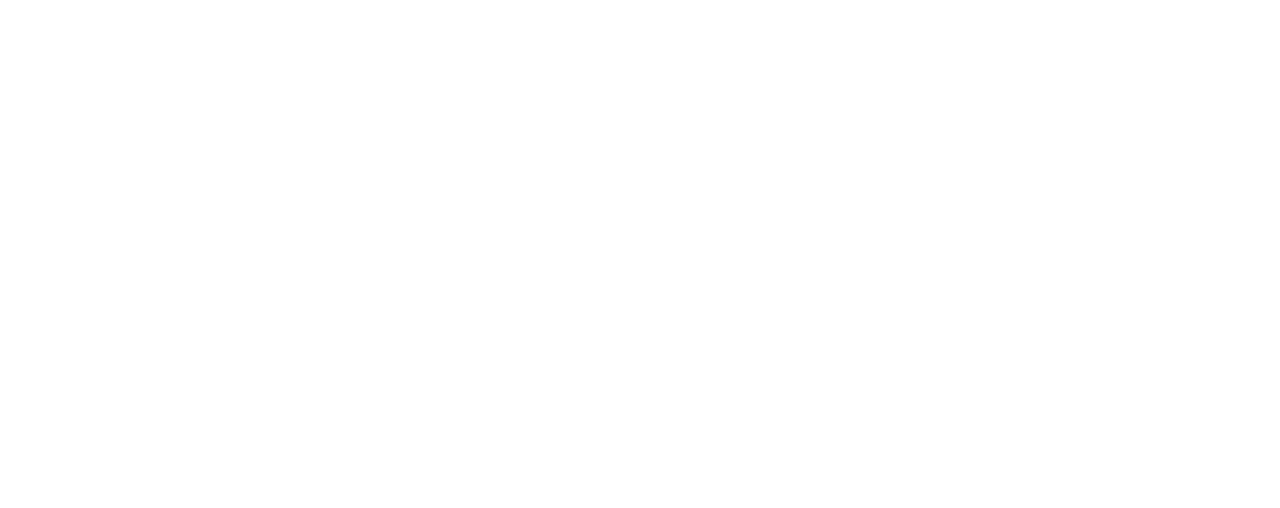
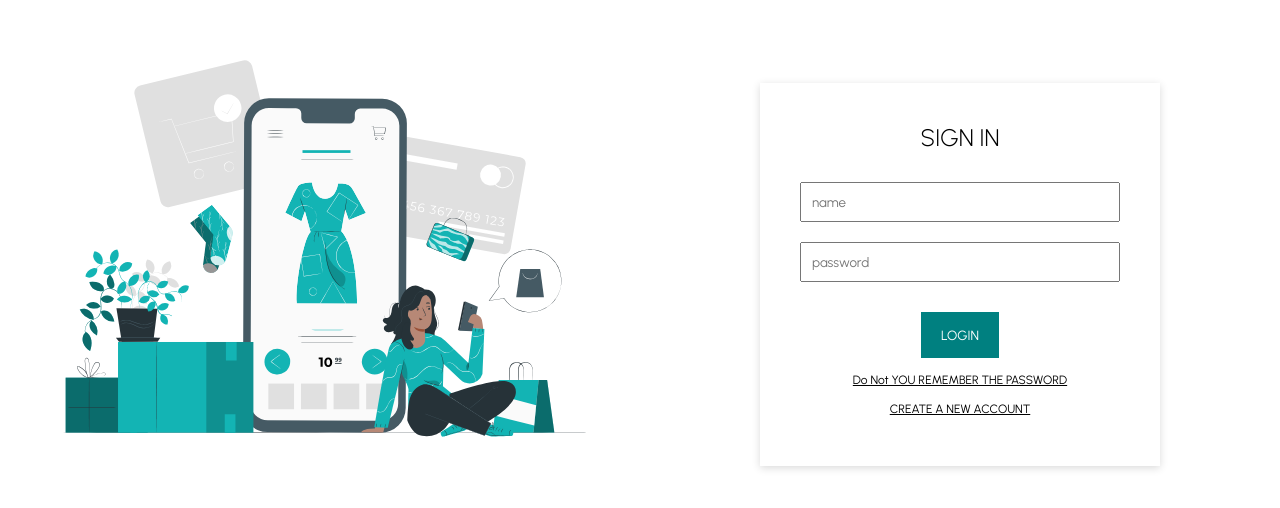
Before and after one commit to Dhanush-2605/Ecommerce_Website, a React (Create React App) app: page /test in a window 1280 px wide. Before the commit this address had no page. Shown: the part 126-634 px from the top of the page. Built offline with nearby package versions, Linux system fonts and the light colour scheme.

Commit message:
added features in login and register page

```diff
--- a/src/App.js
+++ b/src/App.js
@@ -13,6 +13,7 @@ function App() {
   console.log(user);
   return (
     <Routes>
+    <Route path="/test" element={<Login />} />
       <Route path="/" element={<Home />} />
       <Route path="/products/:category" element={<ProductList />} />
       <Route path="/product/:id" element={<Product />} />
--- a/src/Pages/Login.js
+++ b/src/Pages/Login.js
@@ -4,30 +4,39 @@ import { mobile } from "../Responsive";
 import { useDispatch } from "react-redux";
 import { login } from "../redux/apiCalls";
 import { useSelector } from "react-redux";
-
+import loginPage from "../Assests/loginPage.svg";
 const Container = styled.div`
   width: 100vw;
   height: 100vh;
-  background: linear-gradient(
+  /* background: linear-gradient(
       rgba(255, 255, 255, 0.5),
       rgba(255, 255, 255, 0.5)
     ),
     url("https://images.pexels.com/photos/6984650/pexels-photo-6984650.jpeg?auto=compress&cs=tinysrgb&dpr=2&h=650&w=940"),
     center;
-  background-size: cover;
+  background-size: cover; */
   display: flex;
   align-items: center;
   justify-content: center;
+  ${mobile({ flexDirection:"column-reverse" })}
 `;
 const Wrapper = styled.div`
-  width: 25%;
+  width: 50%;
+  /* height: 100vh; */
+  /* height:20vh; */
   ${mobile({ width: "75%" })}
-  padding: 20px;
+  padding: 40px;
+  margin: auto;
   background-color: white;
+  box-shadow: rgba(0, 0, 0, 0.15) 0px 2px 8px;
 `;
 const Title = styled.h1`
   font-size: 24px;
   font-weight: 300;
+  margin-bottom: 20px;
+  display: flex;
+  align-items: center;
+  justify-content: center;
 `;
 const Form = styled.form`
   display: flex;
@@ -43,7 +52,7 @@ const Input = styled.input`
 const Button = styled.button`
   padding: 15px 20px;
   border: none;
-  width: 40%;
+  /* width: 40%; */
   background-color: teal;
   color: white;
   cursor: pointer;
@@ -62,7 +71,35 @@ const Link = styled.a`
 const Error = styled.span`
   color: red;
 `;
+const Left = styled.div`
+  flex: 1;
+  height: 60vh;
+  ${mobile({ width:"100%"})}
+`;
+const Right = styled.div`
+  flex: 1;
+  display: flex;
+  align-items: center;
+  justify-content: center;
+  height: 100vh;
 
+  /* background-color: red; */
+`;
+const ButtonDiv = styled.div`
+  display: flex;
+  align-items: center;
+  justify-content: center;
+  margin: auto;
+  margin-top: 20px;
+`;
+
+const Div=styled.div`
+display: flex;
+align-items: center;
+justify-content: center;
+flex-direction: column;
+margin-top: 10px;
+`
 const Login = () => {
   const [username, setUserName] = useState("");
   const [password, setPassword] = useState("");
@@ -76,28 +113,43 @@ const Login = () => {
 console.log(isFetching);
   return (
     <Container>
-      <Wrapper>
+    <Left>
+    <img src={loginPage}></img>
+
+    </Left>
+    <Right>
+
+    <Wrapper>
         <Title>SIGN IN</Title>
         <Form>
           <Input
             placeholder="name"
             onChange={(event) => setUserName(event.target.value)}
+            autoComplete="off"
           ></Input>
 
           <Input
             placeholder="password"
             type="password"
+            autoComplete="off"
             onChange={(event) => setPassword(event.target.value)}
           ></Input>
-
+          <ButtonDiv>
           <Button onClick={handleClick} disabled={isFetching}>
             LOGIN
           </Button>
+          </ButtonDiv>
+          <Div>
+
           {error && <Error>Something Went Wrong.....</Error>}
           <Link>Do Not YOU REMEMBER THE PASSWORD</Link>
           <Link>CREATE A NEW ACCOUNT</Link>
+          </Div>
         </Form>
       </Wrapper>
+
+    </Right>
+
     </Container>
   );
 };
--- a/src/Pages/Register.js
+++ b/src/Pages/Register.js
@@ -5,30 +5,39 @@ import { mobile } from "../Responsive";
 import { publicRequest, userRequest } from "../requestMethod";
 import { useNavigate } from "react-router-dom";
 
-
+import shopping from "../Assests/shopping.svg";
 const Container = styled.div`
   width: 100vw;
   height: 100vh;
-  background: linear-gradient(
+  /* background: linear-gradient(
       rgba(225, 225, 225, 0.5),
       rgba(255, 255, 255, 0.5)
     ),
     url("https://images.pexels.com/photos/6984661/pexels-photo-6984661.jpeg?auto=compress&cs=tinysrgb&dpr=2&h=650&w=940")
-      center;
+      center; */
   background-size: cover;
   display: flex;
   align-items: center;
   justify-content: center;
+  ${mobile({ flexDirection: "column-reverse" })}
 `;
 const Wrapper = styled.div`
-  width: 40%;
-  ${mobile({ width: "75%"})}
-  padding: 20px;
+  width: 70%;
+  /* height: 100vh; */
+  height: 40vh;
+  ${mobile({ width: "75%" })}
+  padding: 40px;
+  margin: auto;
   background-color: white;
+  box-shadow: rgba(0, 0, 0, 0.15) 0px 2px 8px;
 `;
 const Title = styled.h1`
   font-size: 24px;
   font-weight: 300;
+  margin-bottom: 20px;
+  display: flex;
+  align-items: center;
+  justify-content: center;
 `;
 const Form = styled.form`
   display: flex;
@@ -44,59 +53,132 @@ const Agreement = styled.p`
   font-size: 12px;
   margin: 20px 10px;
 `;
+
+const ButtonDiv = styled.div`
+  display: flex;
+  align-items: center;
+  justify-content: center;
+  margin: auto;
+  margin-top: 20px;
+`;
 const Button = styled.button`
   padding: 15px 20px;
   border: none;
-  width: 40%;
+  /* width: 50%; */
   background-color: teal;
   color: white;
   cursor: pointer;
 `;
 
+const Left = styled.div`
+  flex: 1;
+  height: 100vh;
+  ${mobile({ width: "100%", height: "20vh" })}
+`;
+const Right = styled.div`
+  flex: 1;
+  display: flex;
+  align-items: center;
+  justify-content: center;
+  height: 100vh;
+  ${mobile({
+    flex: 3,
+    height: "60vh",
+    marginTop: "-200px",
+  })}/* background-color: red; */
+`;
 function Register() {
-  const navigate=useNavigate();
-  const [userData,setUserData]=useState({});
+  const navigate = useNavigate();
+  const [userData, setUserData] = useState({});
 
-
-
-
-  const changeHandler=(e)=>{
-    setUserData((prev)=>{
+  const changeHandler = (e) => {
+    setUserData((prev) => {
       return {
         ...prev,
-        [e.target.name]:e.target.value
-      }
-    })
-
-  }
-  const submitHandler=async(event)=>{
-
+        [e.target.name]: e.target.value,
+      };
+    });
+  };
+  const submitHandler = async (event) => {
     event.preventDefault();
-    const res = await userRequest.post("auth/register",userData);
+    const res = await userRequest.post("auth/register", userData);
     navigate("/");
     console.log(res);
+  };
+  return (
+    // <Container>
+    //   <Wrapper>
+    //     <Title>CREATE ACCOUNT</Title>
+    //     <Form>
+    //       <Input placeholder="name" name="name" onChange={changeHandler}></Input>
+    //       <Input placeholder="last name"  name="lastname" onChange={changeHandler}></Input>
+    //       <Input placeholder="username" name="username" onChange={changeHandler}></Input>
+    //       <Input placeholder="email" name="email" onChange={changeHandler}></Input>
+    //       <Input placeholder="password" name="password" onChange={changeHandler}></Input>
+    //       <Input placeholder="confirm password" name="confirm password" onChange={changeHandler}></Input>
+    //       <Agreement>
+    //         By creating an account, I consent to the processing of my
+    //         personaldata in accordance with the <b>PRIVACY POLICY</b>
+    //       </Agreement>
+    //       <Button onClick={submitHandler}>CREATE ACCOUNT</Button>
+    //     </Form>
+    //   </Wrapper>
+    // </Container>
 
-
-
-  }
-  return (
     <Container>
+      <Left>
+        <img src={shopping} alt="shoppingimage" />
+      </Left>
+      <Right>
         <Wrapper>
           <Title>CREATE ACCOUNT</Title>
           <Form>
-          <Input placeholder="name" name="name" onChange={changeHandler}></Input>
-          <Input placeholder="last name"  name="lastname" onChange={changeHandler}></Input>
-          <Input placeholder="username" name="username" onChange={changeHandler}></Input>
-          <Input placeholder="email" name="email" onChange={changeHandler}></Input>
-          <Input placeholder="password" name="password" onChange={changeHandler}></Input>
-          <Input placeholder="confirm password" name="confirm password" onChange={changeHandler}></Input>
+            <Input
+              placeholder="name"
+              name="name"
+              onChange={changeHandler}
+              autoComplete="off"
+            ></Input>
+            <Input
+              placeholder="last name"
+              name="lastname"
+              onChange={changeHandler}
+              autoComplete="off"
+            ></Input>
+            <Input
+              placeholder="username"
+              name="username"
+              onChange={changeHandler}
+              autoComplete="off"
+            ></Input>
+            <Input
+              placeholder="email"
+              name="email"
+              onChange={changeHandler}
+              autoComplete="off"
+            ></Input>
+            <Input
+              placeholder="password"
+              name="password"
+              onChange={changeHandler}
+              autoComplete="off"
+            ></Input>
+            <Input
+              placeholder="confirm password"
+              name="confirm password"
+              onChange={changeHandler}
+              autoComplete="off"
+            ></Input>
             <Agreement>
               By creating an account, I consent to the processing of my
               personaldata in accordance with the <b>PRIVACY POLICY</b>
             </Agreement>
+            <ButtonDiv>
               <Button onClick={submitHandler}>CREATE ACCOUNT</Button>
+            </ButtonDiv>
           </Form>
         </Wrapper>
+      </Right>
     </Container>
   );
 }
```
Also changed, not shown: src/Assests/loginPage.svg (added), src/Assests/shopping.svg (added). Lines whose indentation alone changed are shown as unchanged.
